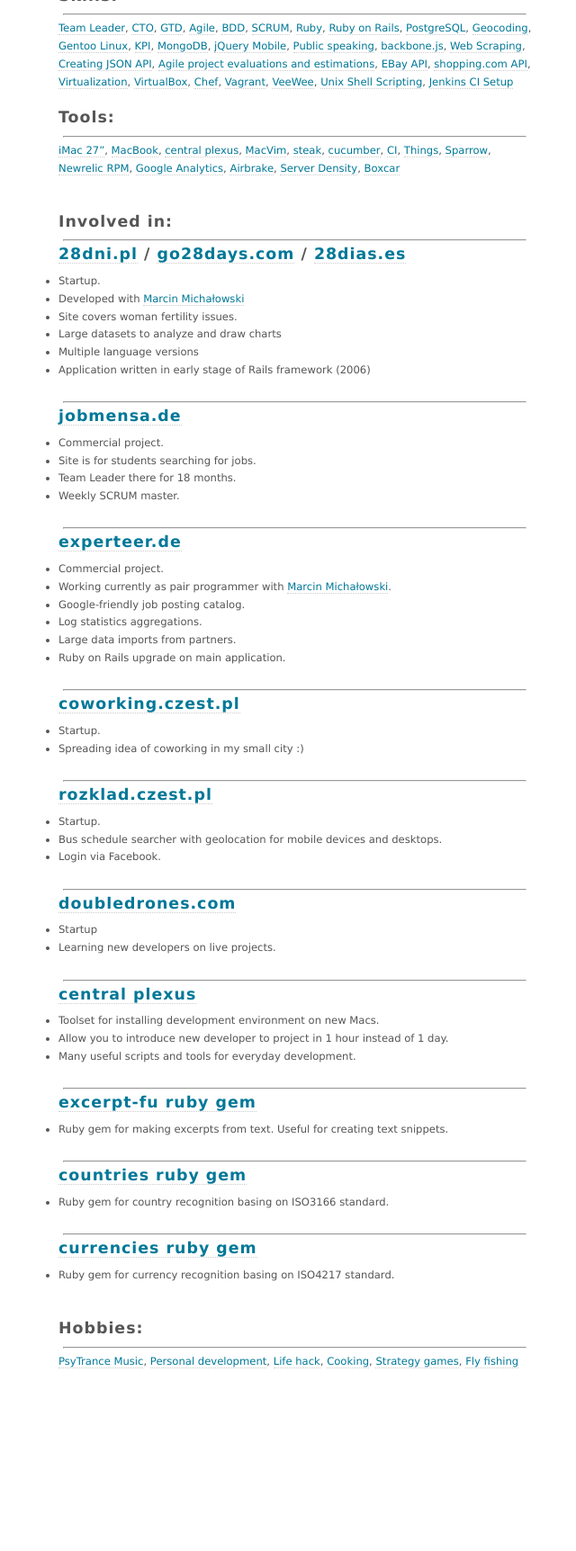
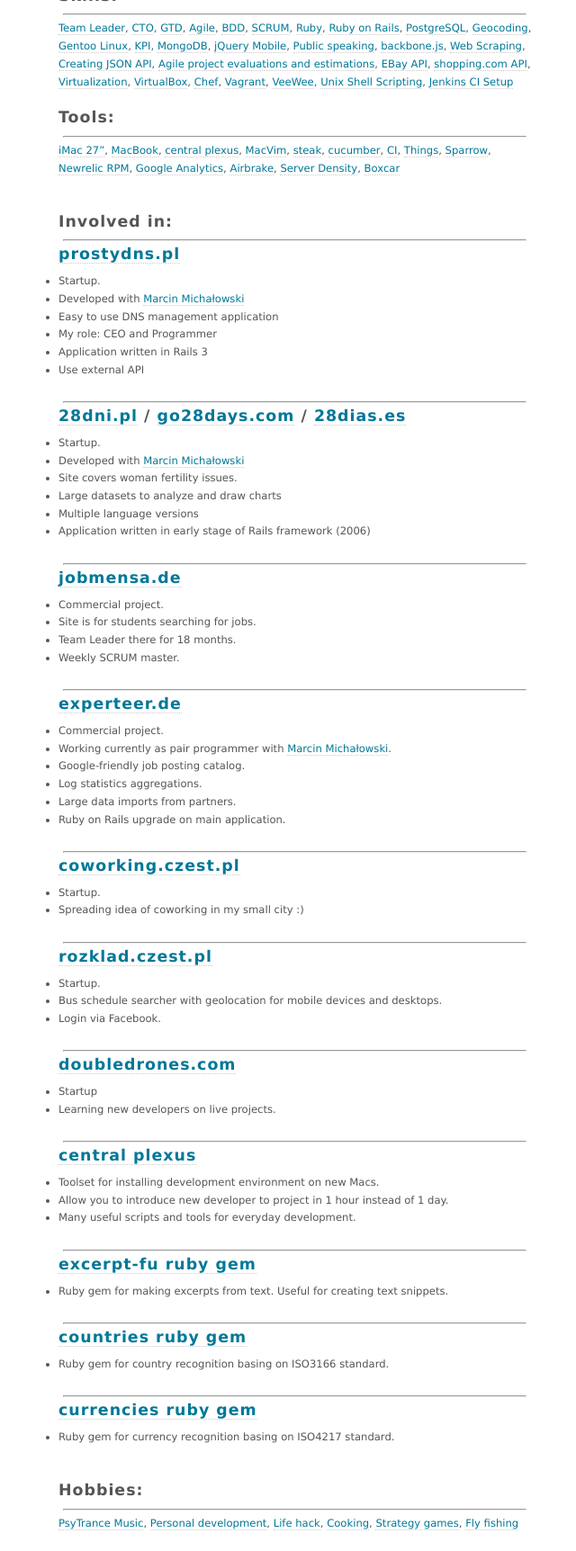
Before and after one commit to pr0d1r2/pr0d1r2.github.com, a Jekyll site: the page built from index.md, in a window 1280 px wide, cut to the strip 224-1948 px from the top of the page. Shown: the whole strip at 90% size, without its empty margins (315-955 px from the left). Built offline with Jekyll 4.4.1, drawn with Linux system fonts in a browser that asks for light colours; before the commit the page ends 1768 px from its top, so only the background shows below that.

Commit message:
Add prostydns to projects.

```diff
--- a/index.md
+++ b/index.md
@@ -94,6 +94,20 @@ My clients make more profit and decrease their costs via intelligent usage of to
 
 ## Involved in:
 
+<hr>
+
+## [prostydns.pl](http://prostydns.pl)
+
+<ul>
+  <li>Startup.</li>
+  <li>Developed with <a href="http://marcinmichalowski.com/">Marcin Michałowski</a></li>
+  <li>Easy to use DNS management application</li>
+  <li>My role: CEO and Programmer</li>
+  <li>Application written in Rails 3</li>
+  <li>Use external API</li>
+</ul>
+
+<br/>
 <hr>
 
 ## [28dni.pl](http://28dni.pl) / [go28days.com](http://go28days.com/) / [28dias.es](http://28dias.es/)
```
Also changed, not shown: 1 other file.
